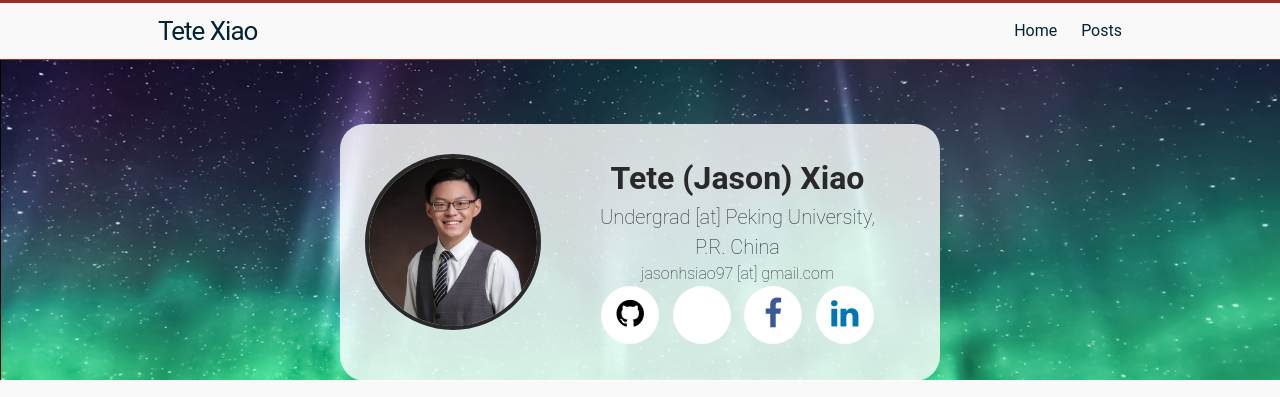
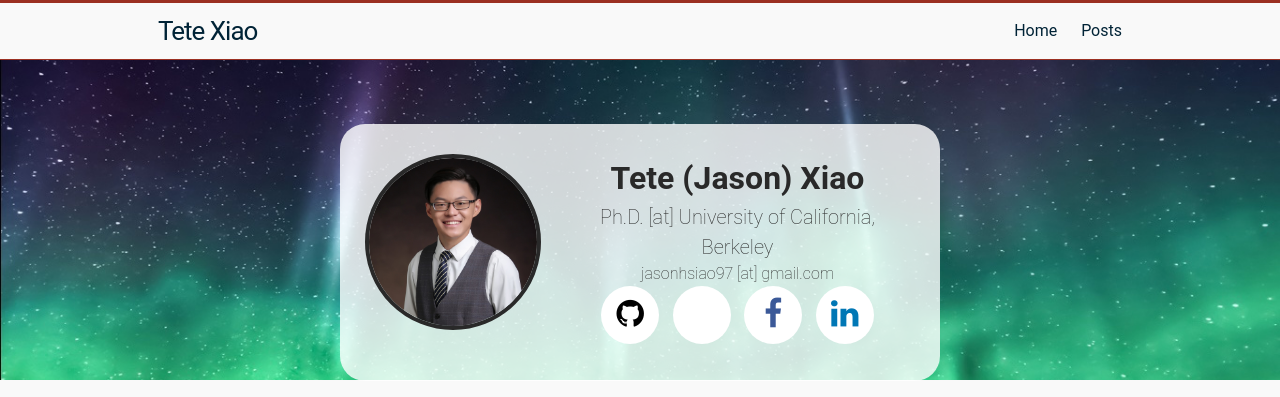
Before and after one commit to Tete-Xiao/Tete-Xiao.github.io, a Jekyll site: the page built from index.html, in a window 1280 px wide and 900 px high. Shown: the top 397 px of the window. Built offline with Jekyll 4.4.1, drawn with Linux system fonts in a browser that asks for light colours; comment, search, counter and statistics services are not loaded; a style sheet for code colours, icons or effects is not loaded.

Commit message:
Update bio.yml

```diff
--- a/_data/bio.yml
+++ b/_data/bio.yml
@@ -1,5 +1,5 @@
 name:       "Tete (Jason) Xiao"
-title:      "Undergrad [at] Peking University, <br>P.R. China"
+title:      "Ph.D. [at] University of California, Berkeley"
 email:      "jasonhsiao97 [at] gmail.com"
 head_pic:   /images/self-portrait/me.jpg
 deep_pic:   /images/self-portrait/deep-me.jpg
```
